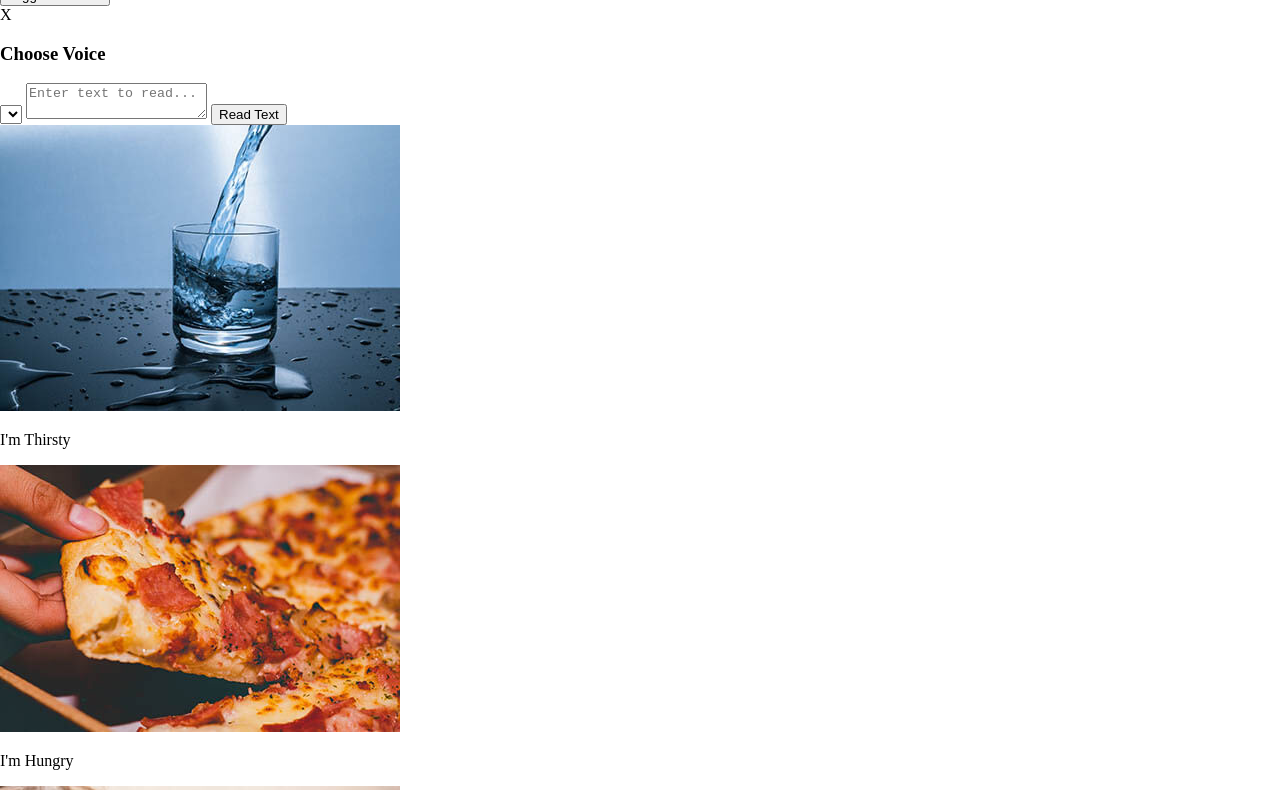
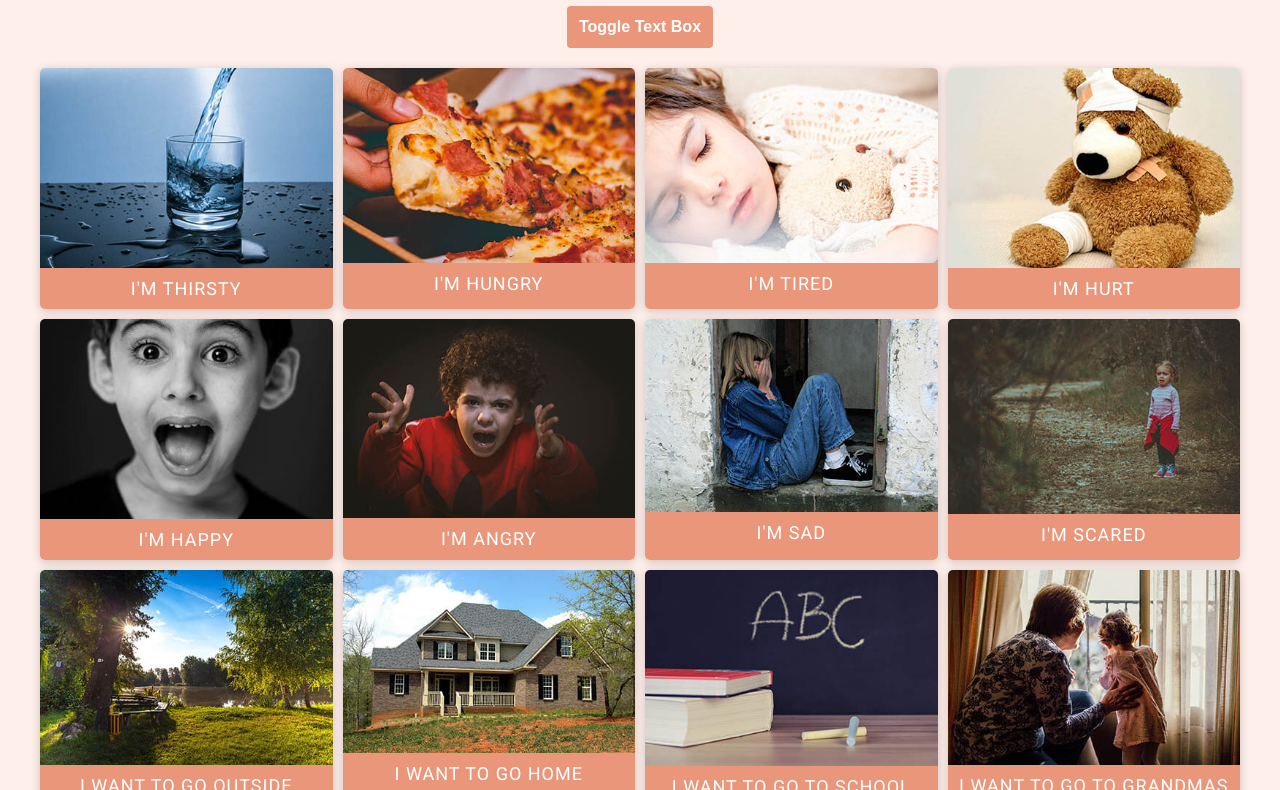
Before and after one commit to emman-martinez/Speech_Text_Reader, a website built with webpack: page src/index.html in a window 1280 px wide. Shown: the part 95-885 px from the top of the page. Built offline with nearby package versions, Linux system fonts and the light colour scheme.

Commit message:
Project CSS

```diff
--- a/src/index.html
+++ b/src/index.html
@@ -25,11 +25,13 @@
             <textarea id="text" placeholder="Enter text to read..."></textarea>
             <button id="read" class="btn">Read Text</button>
         </div>
+
+        <main>
+
+        </main>
     </div>
 
-    <main>
 
-    </main>
 </body>
 
 </html>
--- a/src/scss/_custom.scss
+++ b/src/scss/_custom.scss
@@ -1 +1,136 @@
 @import url('https://fonts.googleapis.com/css2?family=Roboto&display=swap');
+
+body {
+    font-family: 'Roboto', sans-serif;
+    background: #FFEFEA;
+    min-height: 100vh;
+}
+
+h1 {
+    text-align: center;
+}
+
+select:focus {
+    outline: 0;
+}
+
+.container {
+    margin: auto;
+    padding: 20px;
+}
+
+.btn {
+    @include boton($fondoBtn, $claro);
+}
+
+.btn-toggle {
+    display: block;
+    margin: auto;
+    margin-bottom: 20px;
+}
+
+.text-box {
+    width: 70%;
+    position: absolute;
+    top: 30%;
+    left: 50%;
+    transform: translate(-50%, -800px);
+    background-color: #333333;
+    padding: 20px;
+    border-radius: 5px;
+    transition: all 1s ease-in-out;
+    select {
+        background-color: darksalmon;
+        border: 0;
+        color: $claro;
+        font-size: 12px;
+        height: 30px;
+        width: 100%;
+        border-radius: 5px;
+    }
+    textarea {
+        border: 1px solid #DADADA;
+        border-radius: 5px;
+        font-size: 16px;
+        padding: 8px;
+        margin: 15px 0;
+        width: 100%;
+        height: 150px;
+        outline: none;
+    }
+    .btn {
+        width: 100%;
+    }
+    .close {
+       float: right;
+       text-align: right;
+       cursor: pointer;
+       color: $claro;
+       font-weight: bold;
+       background-color: #333333;
+       width: 35px;
+       height: 35px;
+       display: flex;
+       justify-content: center;
+       align-items: center;
+       border-radius: 50%;
+       transition: background-color .5s ease;
+       &:hover {
+           background-color: gray;
+       }
+    }
+}
+
+main {
+    display: grid;
+    grid-template-columns: 1fr;
+    grid-gap: 10px;
+    .box {
+        box-shadow: 0 2px 10px rgba(0,0,0,0.2);
+        border-radius: 5px;
+        cursor: pointer;
+        display: flex;
+        flex-direction: column;
+        overflow: hidden;
+        transition: box-shadow 0.2s ease-out;
+        img {
+            width: 100%;
+            object-fit: cover;
+            height: 200px;
+        }
+        &.active {
+            box-shadow: 0 0 10px 5px darksalmon;
+        }
+        .info {
+            background-color: darksalmon;
+            color: $claro;
+            font-size: 18px;
+            letter-spacing: 1px;
+            text-transform: uppercase;
+            margin: 0;
+            padding: 10px;
+            text-align: center;
+            height: 100%;
+        }
+    }
+}
+
+@include telefono {
+    main {
+        grid-template-columns: repeat(2, 1fr);
+    }
+}
+
+@include tablet {
+    main {
+        grid-template-columns: repeat(3, 1fr);
+    }
+}
+
+@include desktop {
+    main {
+        grid-template-columns: repeat(4, 1fr);
+        max-width: 1200px;
+        margin: auto;
+    }
+}
--- a/src/scss/_mixins.scss
+++ b/src/scss/_mixins.scss
@@ -22,27 +22,24 @@
     }
 }
 
-@mixin boton($claro, $boton) {
+@mixin boton($fondo, $texto) {
     cursor: pointer;
-    background-color: $boton;
-    box-shadow: $boxShadow;
-    color: $claro;
-    border: 2px solid $boton;
-    display: block;
+    background-color: $fondo;
+    border: 2px solid $fondo;
+    border-radius: 4px;
+    color: $texto;
     font-size: 16px;
-    margin: 10px 0 30px;
     padding: 10px;
-    width: 100%;
-    border-radius: 5px;
     outline: none;
-    transition: background-color .5s ease-in-out;
+    font-weight: bold;
+    transition: background-color .5s ease;
     &:active {
         transform: scale(0.98);
     }
     &:hover {
-        background-color: $claro;
-        border: 2px solid $boton;
-        color: $boton;
+        background-color: $texto;
+        color: $fondo;
+        border: 2px solid $fondo;
     }
 }
 
--- a/src/scss/_variables.scss
+++ b/src/scss/_variables.scss
@@ -3,7 +3,7 @@ $fuentePrincipal: 'Lato', sans-serif;
 // Tamaño de Media Queries
 $telefono: 480px;
 $tablet: 768px;
-$desktop: 1024px;
+$desktop: 1200px;
 // Colores
 $body: #F7F7F7;
 $h3: #BBBBBB;
@@ -16,5 +16,6 @@ $expense: #C0392B;
 $boton: #9C88FF;
 $liList: #333333;
 $deleteBtn: #e74c3c;
+$fondoBtn: darksalmon;
 // Box Shadow
 $boxShadow: 0 20px 20px rgba(252,169,169,0.6);
```
Also changed, not shown: src/css/componentes.css.
